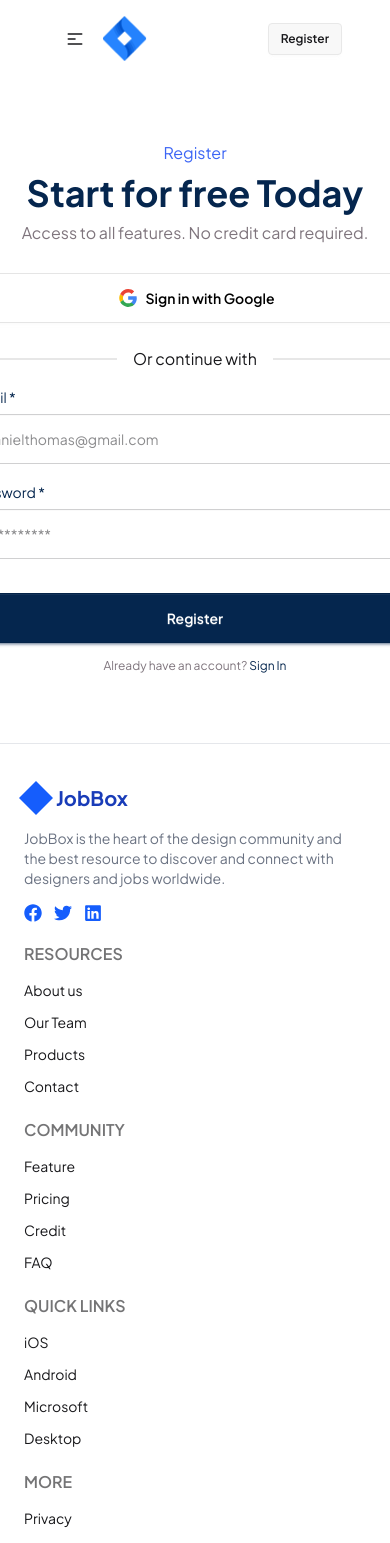
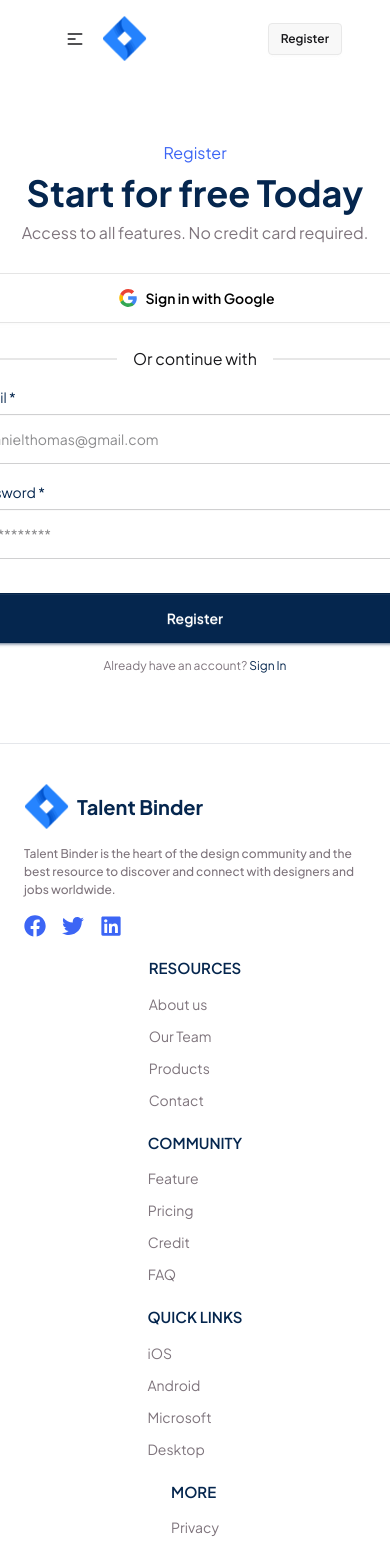
Before and after one commit to protapkrghosh/talent-binder, a React (Vite) app in the folder talent-binder-client/: page /register in a window 390 px wide. Shown: the top 1543 px of the page. Built offline with nearby package versions, Linux system fonts and the light colour scheme; no server answers.

Commit message:
complete footer section

```diff
--- a/talent-binder-client/src/pages/Shared/Footer.jsx
+++ b/talent-binder-client/src/pages/Shared/Footer.jsx
@@ -1,3 +1,4 @@
+import logo from "../../assets/logo.png";
 import { FaFacebook, FaTwitter, FaLinkedin } from "react-icons/fa";
 
 const Footer = () => {
@@ -12,40 +13,49 @@ const Footer = () => {
       <footer className="bg-base-100 border-t border-gray-200 px-6 py-10 w-full">
          <div className="max-w-7xl mx-auto grid grid-cols-1 md:grid-cols-5 gap-5">
             {/* Brand Section */}
-            <div>
+            <div className="w-full">
                <div className="flex items-center space-x-2">
-                  <div className="w-6 h-6 bg-blue-600 rotate-45"></div>
-                  <span className="text-xl font-bold text-blue-800">
-                     JobBox
+                  <img
+                     src={logo}
+                     alt="Talent Binder"
+                     className="w-[45px] mr-2"
+                  />
+                  <span className="text-xl font-bold text-secondary">
+                     Talent Binder
                   </span>
                </div>
-               <p className="mt-4 text-sm text-gray-500">
-                  JobBox is the heart of the design community and the best
-                  resource to discover and connect with designers and jobs
+               <p className="mt-4 text-[12px] text-accent font-medium">
+                  Talent Binder is the heart of the design community and the
+                  best resource to discover and connect with designers and jobs
                   worldwide.
                </p>
 
-               <div className="flex space-x-3 mt-4 text-blue-600 text-lg">
-                  <a href="#">
-                     <FaFacebook />
+               <div className="flex space-x-4 mt-4 text-primary text-lg">
+                  <a href="#" className="hover:scale-110 duration-300">
+                     <FaFacebook size={22} />
                   </a>
-                  <a href="#">
-                     <FaTwitter />
+                  <a href="#" className="hover:scale-110 duration-300">
+                     <FaTwitter size={22} />
                   </a>
-                  <a href="#">
-                     <FaLinkedin />
+                  <a href="#" className="hover:scale-110 duration-300">
+                     <FaLinkedin size={22} />
                   </a>
                </div>
             </div>
 
             {/* Links Section */}
             {Object.entries(footerLinks).map(([title, links]) => (
-               <div key={title}>
-                  <h6 className="footer-title font-semibold mb-3">{title}</h6>
-                  <ul className="space-y-2">
+               <div key={title} className="mx-auto">
+                  <h6 className="uppercase text-[15px] text-secondary font-semibold mb-3">
+                     {title}
+                  </h6>
+                  <ul className="space-y-2 text-accent">
                      {links.map((link) => (
                         <li key={link}>
-                           <a href="#" className="link link-hover text-sm">
+                           <a
+                              href="#"
+                              className="hover:pl-1 text-sm duration-300"
+                           >
                               {link}
                            </a>
                         </li>
@@ -53,36 +63,14 @@ const Footer = () => {
                   </ul>
                </div>
             ))}
-
-            {/* Download App */}
-            {/* <div>
-               <h6 className="footer-title font-semibold mb-3">Download App</h6>
-               <p className="text-sm text-gray-500 mb-3">
-                  Download our Apps and get extra 15% Discount on your first
-                  Order...!
-               </p>
-               <div className="flex flex-col space-y-2">
-                  <a href="#">
-                     <img
-                        src="https://developer.apple.com/assets/elements/badges/download-on-the-app-store.svg"
-                        alt="App Store"
-                        className="h-10"
-                     />
-                  </a>
-                  <a href="#">
-                     <img
-                        src="https://upload.wikimedia.org/wikipedia/commons/7/78/Google_Play_Store_badge_EN.svg"
-                        alt="Google Play"
-                        className="h-10"
-                     />
-                  </a>
-               </div>
-            </div> */}
          </div>
 
          {/* Bottom Bar */}
-         <div className="mt-10 border-t pt-4 text-center md:flex md:items-center md:justify-between text-sm text-gray-500">
-            <p>Copyright © 2022. JobBox all rights reserved</p>
+         <div className="mt-10 border-t border-gray-200 pt-4 text-center md:flex md:items-center md:justify-between text-sm text-accent">
+            <p>
+               Copyright © {new Date().getFullYear()}. Talent Binder all rights
+               reserved
+            </p>
             <div className="flex justify-center md:justify-end space-x-4 mt-2 md:mt-0">
                <a href="#">Privacy Policy</a>
                <a href="#">Terms & Conditions</a>
```
